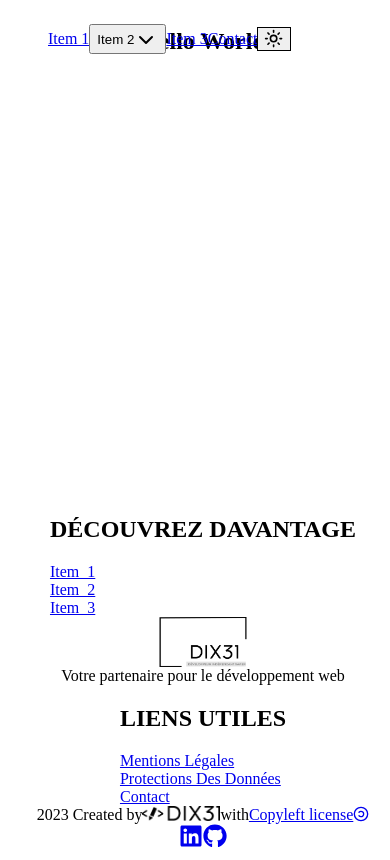
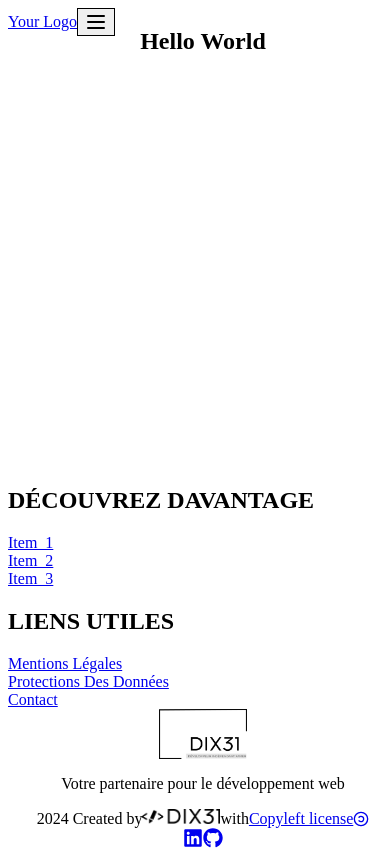
Before and after one commit to koala819/StarterPack, a Next.js app: page / in a window 390 px wide. Built offline with nearby package versions, Linux system fonts and the light colour scheme.

Commit message:
responsive design for Footer & Navbar

```diff
--- a/components/molecules/Footer.tsx
+++ b/components/molecules/Footer.tsx
@@ -1,7 +1,6 @@
 'use client'
 
-import { FaLinkedin } from 'react-icons/fa'
-import { FaGithub } from 'react-icons/fa'
+import { FaGithub, FaLinkedin } from 'react-icons/fa'
 import { LuCopyleft } from 'react-icons/lu'
 
 import { useTheme } from 'next-themes'
@@ -15,126 +14,127 @@ import whitelogo from '@/public/white_DIX31.png'
 export function Footer() {
   const { resolvedTheme } = useTheme()
   const dix31 = resolvedTheme === 'dark' ? whitelogo : blackLogo
+  const year = new Date().getFullYear()
 
   return (
     <footer className="text-gray-900 bg-gray-200 dark:bg-slate-700 dark:text-slate-300">
-      <div className="container px-5 md:py-12 mx-auto flex md:items-center md:flex-row md:flex-nowrap flex-wrap flex-col">
-        <div className="flex w-full md:w-1/3 px-4 md:justify-start justify-center mt-4 md:mt-0">
-          <nav className="flex flex-col mb-8">
+      <div className="container px-4 py-8 mx-auto">
+        <div className="flex flex-wrap justify-between">
+          <div className="w-full sm:w-1/2 md:w-1/3 lg:w-1/4 mb-8">
+            <nav className="flex flex-col">
               <h2 className="title-font font-medium tracking-widest text-sm mb-3 uppercase">
                 Découvrez davantage
               </h2>
               <Link
                 href="#"
-              className="text-gray-600 hover:underline dark:text-zinc-300 capitalize"
+                className="text-gray-600 hover:underline dark:text-zinc-300 capitalize mb-2"
               >
                 Item_1
               </Link>
               <Link
                 href="#"
-              className="text-gray-600 hover:underline dark:text-zinc-300 capitalize"
+                className="text-gray-600 hover:underline dark:text-zinc-300 capitalize mb-2"
               >
                 Item_2
               </Link>
               <Link
                 href="#"
-              className="text-gray-600 hover:underline dark:text-zinc-300 capitalize"
+                className="text-gray-600 hover:underline dark:text-zinc-300 capitalize mb-2"
               >
                 Item_3
               </Link>
             </nav>
           </div>
 
-        <div className="w-full mt-2 text-sm md:text-xs lg:text-lg text-gray-500 dark:text-slate-400 ">
-          <div className="flex justify-center">
-            <Image
-              src={logo}
-              alt="DIX31 logo"
-              className="object-fill"
-              width={250}
-              height={50}
-            />
-          </div>
-          <article className=" flex justify-center items-center">
-            Votre partenaire pour le développement web
-          </article>
-        </div>
-
-        <div className="flex w-full md:w-1/3 px-4 md:justify-end justify-center mt-4 md:mt-0">
-          <nav className="flex flex-col mb-8">
+          <div className="w-full sm:w-1/2 md:w-1/3 lg:w-1/4 mb-8">
+            <nav className="flex flex-col">
               <h2 className="title-font font-medium tracking-widest text-sm mb-3 uppercase">
                 Liens utiles
               </h2>
-
               <Link
                 href="/mentions"
-              className="text-gray-600 hover:underline dark:text-zinc-300 capitalize"
+                className="text-gray-600 hover:underline dark:text-zinc-300 capitalize mb-2"
               >
                 mentions légales
               </Link>
               <Link
                 href="/protection"
-              className="text-gray-600 hover:underline dark:text-zinc-300 capitalize"
+                className="text-gray-600 hover:underline dark:text-zinc-300 capitalize mb-2"
               >
                 protections des données
               </Link>
               <Link
                 href="/contact"
-              className="text-gray-600 hover:underline dark:text-zinc-300 capitalize"
+                className="text-gray-600 hover:underline dark:text-zinc-300 capitalize mb-2"
               >
                 contact
               </Link>
             </nav>
           </div>
+
+          <div className="w-full md:w-1/3 lg:w-1/2 mb-8">
+            <div className="flex justify-center mb-4">
+              <Image
+                src={logo}
+                alt="DIX31 logo"
+                className="object-contain"
+                width={250}
+                height={50}
+              />
             </div>
-      <legend className="bg-gray-100 dark:bg-black">
-        <div className="py-4 flex flex-col md:flex-row space-y-2 md:space-y-0">
-          <aside className="flex w-full md:w-1/2 justify-center md:ml-auto text-sm tracking-widest">
-            2023 Created by
+            <p className="text-center text-sm md:text-xs lg:text-sm text-gray-500 dark:text-slate-400">
+              Votre partenaire pour le développement web
+            </p>
+          </div>
+        </div>
+      </div>
+
+      <div className="bg-gray-100 dark:bg-black py-4">
+        <div className="container mx-auto px-4">
+          <div className="flex flex-col md:flex-row justify-between items-center">
+            <div className="mb-4 md:mb-0 text-xs md:text-sm text-center md:text-left">
+              <span>{year} Created by</span>
               <Link
                 href="https://www.dix31.com"
                 target="_blank"
-              className="mx-1 hover:underline"
+                className="mx-1 hover:underline inline-flex items-center"
               >
-              {/* DIX31.com */}
-              <picture className="w-full flex justify-center md:justify-end text-white pr-1 mt-1">
                 <Image
                   src={dix31}
                   alt="Logo DIX31.com"
                   height={15}
-                  className="text-white"
+                  className="mr-1"
                 />
-              </picture>
               </Link>
-            with
+              <span>with</span>
               <Link
                 href="https://fr.wikipedia.org/wiki/Copyleft"
                 target="_blank"
-              className="flex mx-1 hover:underline"
+                className="mx-1 hover:underline inline-flex items-center"
               >
                 Copyleft license
-              <LuCopyleft />
+                <LuCopyleft className="ml-1" />
               </Link>
-          </aside>
-          <aside className="flex w-full md:w-1/2 items-center justify-center md:ml-auto text-sm tracking-widest space-x-8">
+            </div>
+            <div className="flex items-center space-x-4">
               <Link
                 href="https://www.linkedin.com/in/xavier%F0%9F%92%BB-genolhac-79a98390/"
                 target="_blank"
-              className="text-gray-500 dark:text-gray-200 dark:hover:text-blue-500"
+                className="text-gray-500 dark:text-gray-200 hover:text-blue-500 dark:hover:text-blue-500"
               >
-              <FaLinkedin size={24} />
+                <FaLinkedin size={20} />
               </Link>
-
               <Link
                 href="https://github.com/koala819/"
                 target="_blank"
-              className="ml-3 text-gray-500 dark:text-gray-200 dark:hover:text-yellow-500"
+                className="text-gray-500 dark:text-gray-200 hover:text-yellow-500 dark:hover:text-yellow-500"
               >
-              <FaGithub size={24} />
+                <FaGithub size={20} />
               </Link>
-          </aside>
             </div>
-      </legend>
+          </div>
+        </div>
+      </div>
     </footer>
   )
 }
--- a/components/molecules/Navbar.tsx
+++ b/components/molecules/Navbar.tsx
@@ -1,11 +1,14 @@
 'use client'
 
+import { Menu } from 'lucide-react'
 import * as React from 'react'
+import { useState } from 'react'
 
 import Image from 'next/image'
 import Link from 'next/link'
 
 import { ThemeSwitcher } from '@/components/atoms/ThemeSwitcher'
+import { Button } from '@/components/ui/button'
 import {
   NavigationMenu,
   NavigationMenuContent,
@@ -14,13 +17,40 @@ import {
   NavigationMenuList,
   NavigationMenuTrigger,
 } from '@/components/ui/navigation-menu'
+import { Sheet, SheetContent, SheetTrigger } from '@/components/ui/sheet'
 
 export function Navbar() {
+  const [isSheetOpen, setIsSheetOpen] = useState<boolean>(false)
+
+  React.useEffect(() => {
+    const handleScroll = () => {
+      const navbar = document.querySelector('header')
+      if (window.scrollY > 50) {
+        navbar?.classList.add('scrolled')
+      } else {
+        navbar?.classList.remove('scrolled')
+      }
+    }
+
+    window.addEventListener('scroll', handleScroll)
+    return () => {
+      window.removeEventListener('scroll', handleScroll)
+    }
+  }, [])
+
+  const closeSheet = () => setIsSheetOpen(false)
+
   return (
-    <div className="fixed top-0 left-0 right-0 z-50 bg-background shadow-md">
+    <div className="fixed top-0 left-0 right-0 z-50 bg-white shadow-md">
       <div className="max-w-7xl mx-auto px-4 sm:px-6 lg:px-8">
         <div className="flex justify-between items-center h-16">
-          <NavigationMenu>
+          <Link href="/" className="flex items-center">
+            {/* Add your logo or site name here */}
+            <span className="text-xl font-bold">Your Logo</span>
+          </Link>
+
+          {/* Desktop Navigation */}
+          <NavigationMenu className="hidden md:flex">
             <NavigationMenuList>
               <NavigationMenuItem>
                 <Link href="/item1" legacyBehavior passHref>
@@ -37,7 +67,7 @@ export function Navbar() {
                   <ul className="grid w-[400px] gap-3 p-4 md:w-[500px] md:grid-cols-2">
                     <li>
                       <NavigationMenuLink asChild>
-                        <a
+                        <Link
                           href="/picture1"
                           className="block select-none space-y-1 rounded-md p-3 leading-none no-underline outline-none transition-colors hover:bg-accent hover:text-accent-foreground focus:bg-accent focus:text-accent-foreground"
                         >
@@ -54,12 +84,12 @@ export function Navbar() {
                           <p className="line-clamp-2 text-sm leading-snug text-muted-foreground mt-2">
                             Link 1 description
                           </p>
-                        </a>
+                        </Link>
                       </NavigationMenuLink>
                     </li>
                     <li>
                       <NavigationMenuLink asChild>
-                        <a
+                        <Link
                           href="/picture2"
                           className="block select-none space-y-1 rounded-md p-3 leading-none no-underline outline-none transition-colors hover:bg-accent hover:text-accent-foreground focus:bg-accent focus:text-accent-foreground"
                         >
@@ -76,7 +106,7 @@ export function Navbar() {
                           <p className="line-clamp-2 text-sm leading-snug text-muted-foreground mt-2">
                             Link 2 description
                           </p>
-                        </a>
+                        </Link>
                       </NavigationMenuLink>
                     </li>
                   </ul>
@@ -98,7 +128,52 @@ export function Navbar() {
               </NavigationMenuItem>
             </NavigationMenuList>
           </NavigationMenu>
-          <ThemeSwitcher />
+
+          {/* Mobile Navigation */}
+          <Sheet open={isSheetOpen} onOpenChange={setIsSheetOpen}>
+            <SheetTrigger asChild>
+              <Button className="md:hidden" size="icon" variant="outline">
+                <Menu className="h-6 w-6" />
+                <span className="sr-only">Toggle navigation menu</span>
+              </Button>
+            </SheetTrigger>
+            <SheetContent side="right" className="bg-white">
+              <nav className="flex flex-col space-y-4">
+                <Link
+                  className="flex items-center gap-2 rounded-md px-3 py-2 hover:bg-gray-100 dark:hover:bg-gray-800"
+                  href="/item1"
+                  onClick={closeSheet}
+                >
+                  Item 1
+                </Link>
+                <Link
+                  className="flex items-center gap-2 rounded-md px-3 py-2 hover:bg-gray-100 dark:hover:bg-gray-800"
+                  href="/item2"
+                  onClick={closeSheet}
+                >
+                  Item 2
+                </Link>
+                <Link
+                  className="flex items-center gap-2 rounded-md px-3 py-2 hover:bg-gray-100 dark:hover:bg-gray-800"
+                  href="/item3"
+                  onClick={closeSheet}
+                >
+                  Item 3
+                </Link>
+                <Link
+                  className="flex items-center gap-2 rounded-md px-3 py-2 hover:bg-gray-100 dark:hover:bg-gray-800"
+                  href="/contact"
+                  onClick={closeSheet}
+                >
+                  Contact
+                </Link>
+                <ThemeSwitcher />
+              </nav>
+            </SheetContent>
+          </Sheet>
+          <div className="hidden md:flex">
+            <ThemeSwitcher />
+          </div>
         </div>
       </div>
     </div>
```
Lines whose indentation alone changed are shown as unchanged.
